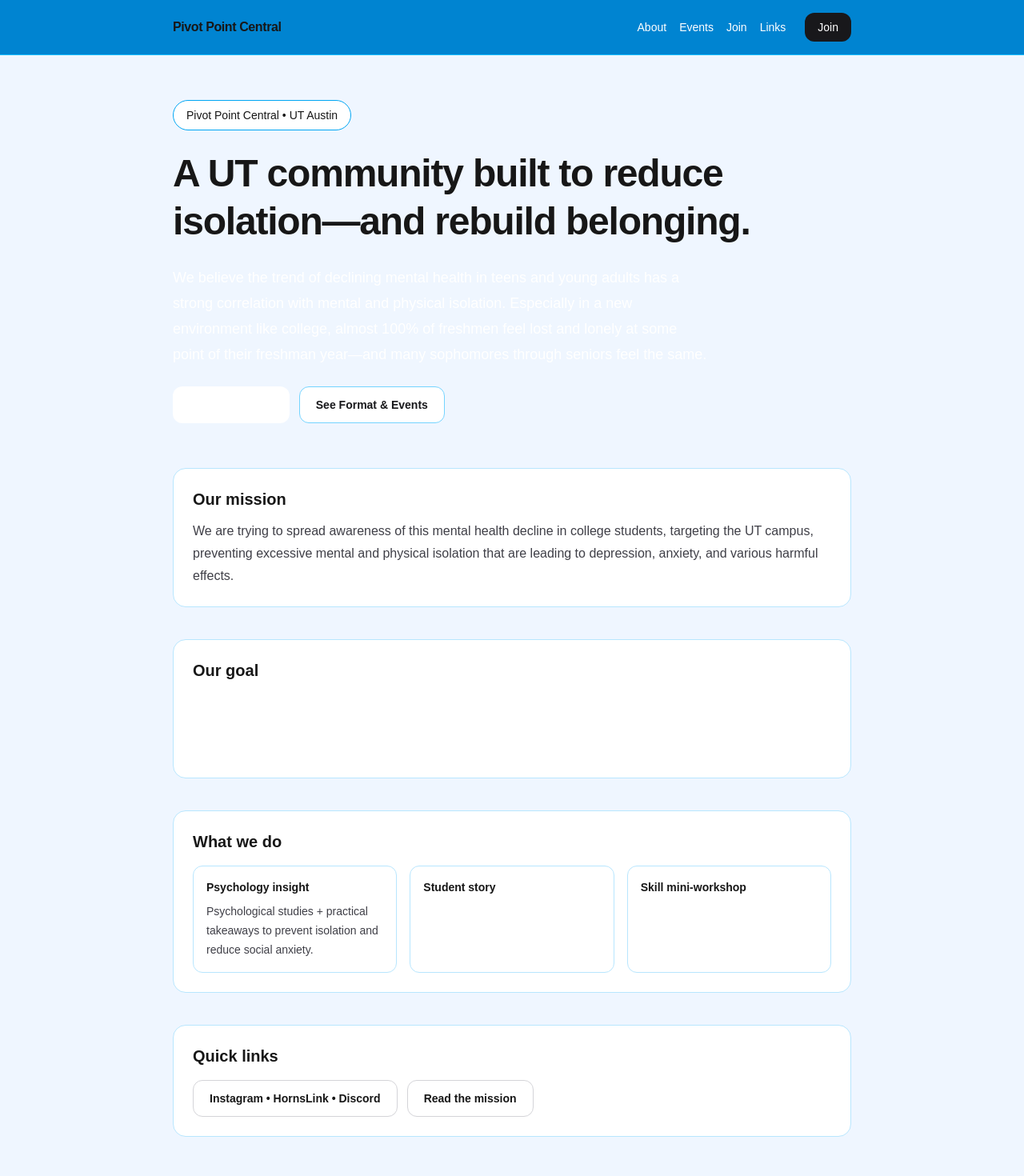
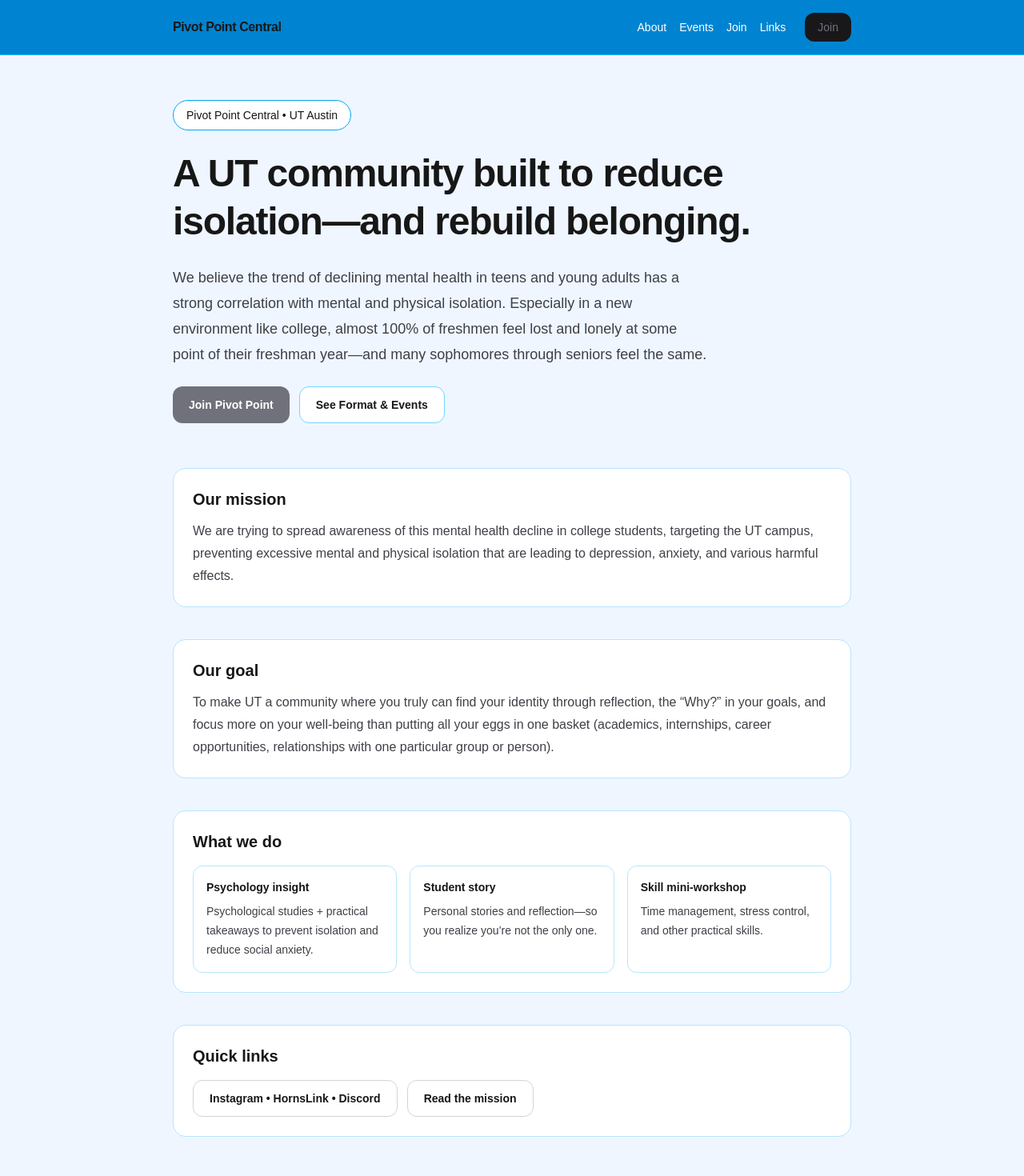
Before and after one commit to heesoo1681-oss/pivot-point-site, a Next.js app: page / in a window 1280 px wide. Shown: the top 1470 px of the page at 80% size. Built offline with nearby package versions, Linux system fonts and the light colour scheme.

Commit message:
Update blue and white theme

```diff
--- a/app/layout.tsx
+++ b/app/layout.tsx
@@ -40,7 +40,7 @@ export default function RootLayout({
               <Link className="hover:text-sky-200" href="/links">Links</Link>
               <Link
                 href="/join"
-                className="ml-2 rounded-xl bg-zinc-900 px-4 py-2 text-white hover:bg-zinc-800"
+                className="ml-2 rounded-xl bg-zinc-900 px-4 py-2 text-zinc-500 hover:bg-zinc-800"
               >
                 Join
               </Link>
--- a/app/page.tsx
+++ b/app/page.tsx
@@ -12,7 +12,7 @@ export default function Home() {
             A UT community built to reduce isolation—and rebuild belonging.
           </h1>
 
-          <p className="max-w-2xl text-lg leading-8 text-white">
+          <p className="max-w-2xl text-lg leading-8 text-zinc-700">
             We believe the trend of declining mental health in teens and young adults has a
             strong correlation with mental and physical isolation. Especially in a new
             environment like college, almost 100% of freshmen feel lost and lonely at some
@@ -23,7 +23,7 @@ export default function Home() {
           <div className="flex flex-col gap-3 sm:flex-row">
             <a
               href="/join"
-              className="inline-flex items-center justify-center rounded-xl bg-white px-5 py-3 text-sm font-semibold text-white hover:bg-zinc-800"
+              className="inline-flex items-center justify-center rounded-xl bg-zinc-500 px-5 py-3 text-sm font-semibold text-white hover:bg-zinc-800"
             >
               Join Pivot Point
             </a>
@@ -49,7 +49,7 @@ export default function Home() {
 
           <section className="rounded-2xl border border-sky-200 bg-white p-6">
             <h2 className="text-xl font-semibold">Our goal</h2>
-            <p className="mt-3 leading-7 text-white">
+            <p className="mt-3 leading-7 text-zinc-700">
               To make UT a community where you truly can find your identity through reflection,
               the “Why?” in your goals, and focus more on your well-being than putting all your
               eggs in one basket (academics, internships, career opportunities, relationships
@@ -69,13 +69,13 @@ export default function Home() {
               </li>
               <li className="rounded-xl border border-sky-200 p-4">
                 <div className="text-sm font-semibold">Student story</div>
-                <div className="mt-2 text-sm leading-6 text-white">
+                <div className="mt-2 text-sm leading-6 text-zinc-700">
                   Personal stories and reflection—so you realize you’re not the only one.
                 </div>
               </li>
               <li className="rounded-xl border border-sky-200 p-4">
                 <div className="text-sm font-semibold">Skill mini-workshop</div>
-                <div className="mt-2 text-sm leading-6 text-white">
+                <div className="mt-2 text-sm leading-6 text-zinc-700">
                   Time management, stress control, and other practical skills.
                 </div>
               </li>
```
